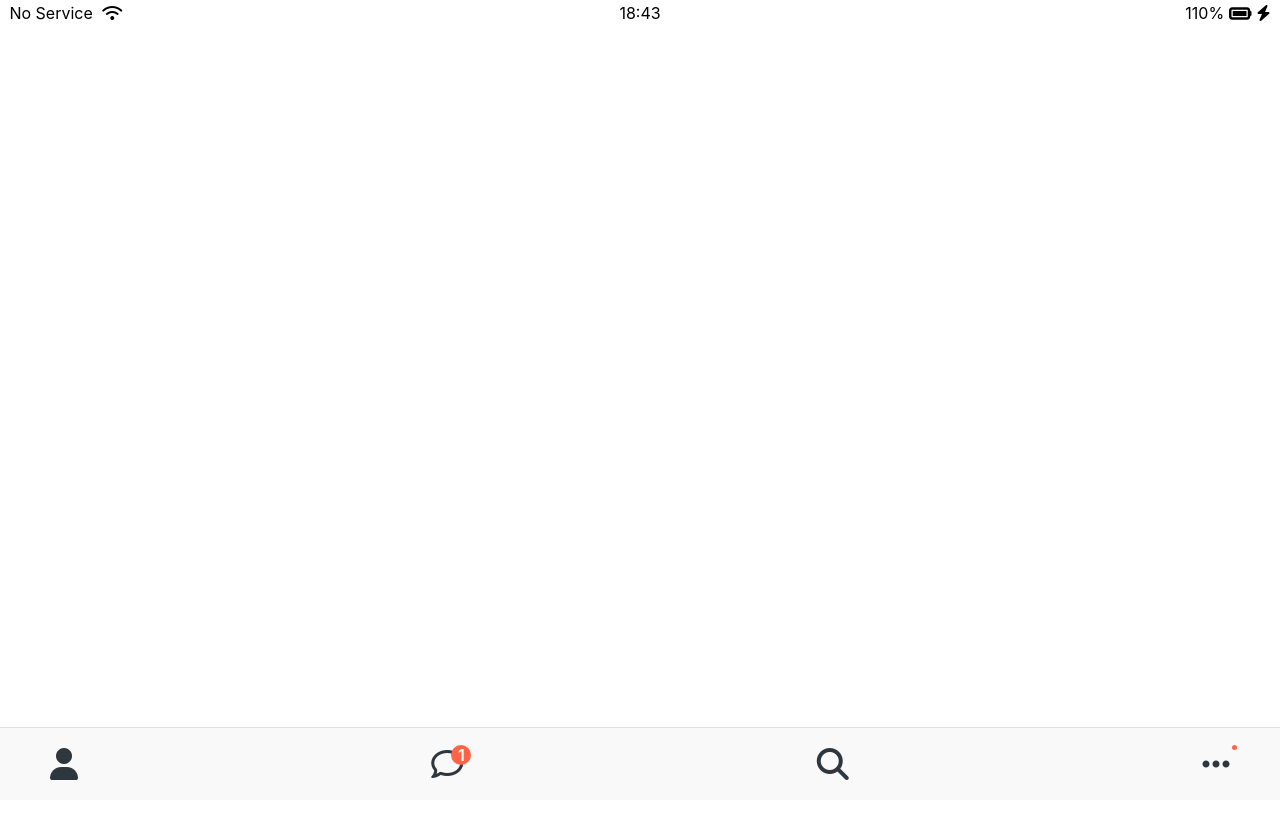
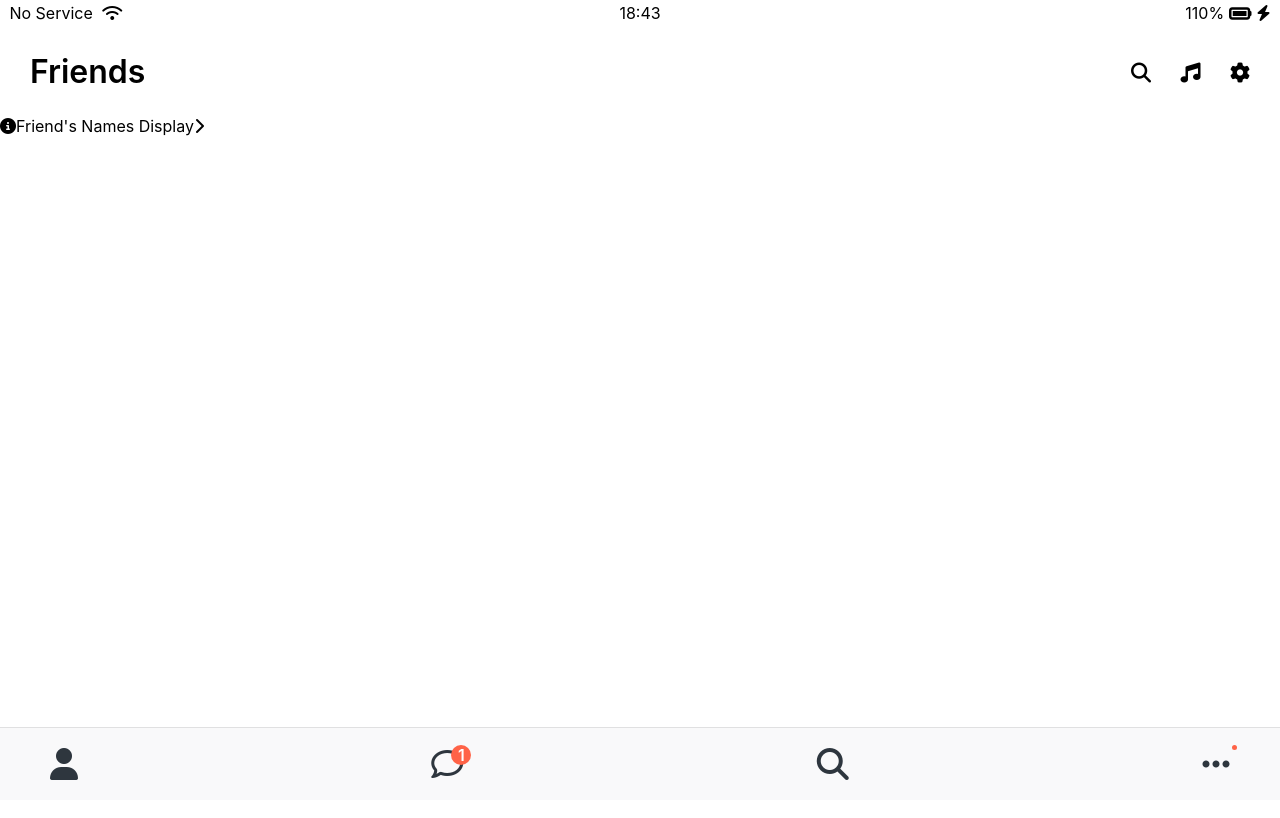
Before and after one commit to Energysoo/kokoa-clone-2020, a plain HTML site: page friends.html in a window 1280 px wide. Shown: the top 818 px of the page. Drawn offline with Linux system fonts and the light colour scheme.

Commit message:
Now updating

```diff
--- /dev/null
+++ b/css/components/screen-header.css
@@ -0,0 +1,15 @@
+.screen-header {
+  display: flex;
+  justify-content: space-between;
+  align-items: center;
+  padding: 30px;
+}
+
+.screen-header__title {
+  font-size: 32px;
+  font-weight: 600;
+}
+
+.screen-header__icons span {
+  margin-left: 25px;
+}
--- a/css/components/status-bar.css
+++ b/css/components/status-bar.css
@@ -2,9 +2,6 @@
   display: flex;
   justify-content: center;
   padding: 5px 3px;
-  position: fixed;
-  width: 100%;
-  box-sizing: border-box;
 }
 
 .status-bar__column {
--- a/css/styles.css
+++ b/css/styles.css
@@ -4,6 +4,7 @@
 /* Components */
 @import "components/status-bar.css";
 @import "components/nav-bar.css";
+@import "components/screen-header.css";
 
 /* Screens */
 @import "screens/login.css";
--- a/friends.html
+++ b/friends.html
@@ -31,6 +31,19 @@
        </ul>
    </nav>
 
+   <header class="screen-header">
+       <h1 class="screen-header__title">Friends</h1>
+       <div class="screen-header__icons">
+           <span><i class="fas fa-search fa-lg"></i></span>
+           <span><i class="fas fa-music fa-lg"></i></span>
+           <span><i class="fas fa-cog fa-lg"></i></span>
+       </div>
+   </header>
+
+   <a id="friends-display-link">
+       <i class="fas fa-info-circle"></i>Friend's Names Display<i class="fas fa-chevron-right"></i>
+    </a>
+
     <script src="https://kit.fontawesome.com/6478f529f2.js"
     crossorigin="anonymous"></script>
 </body>
```
Also changed, not shown: css/screens/friends.css (added).
